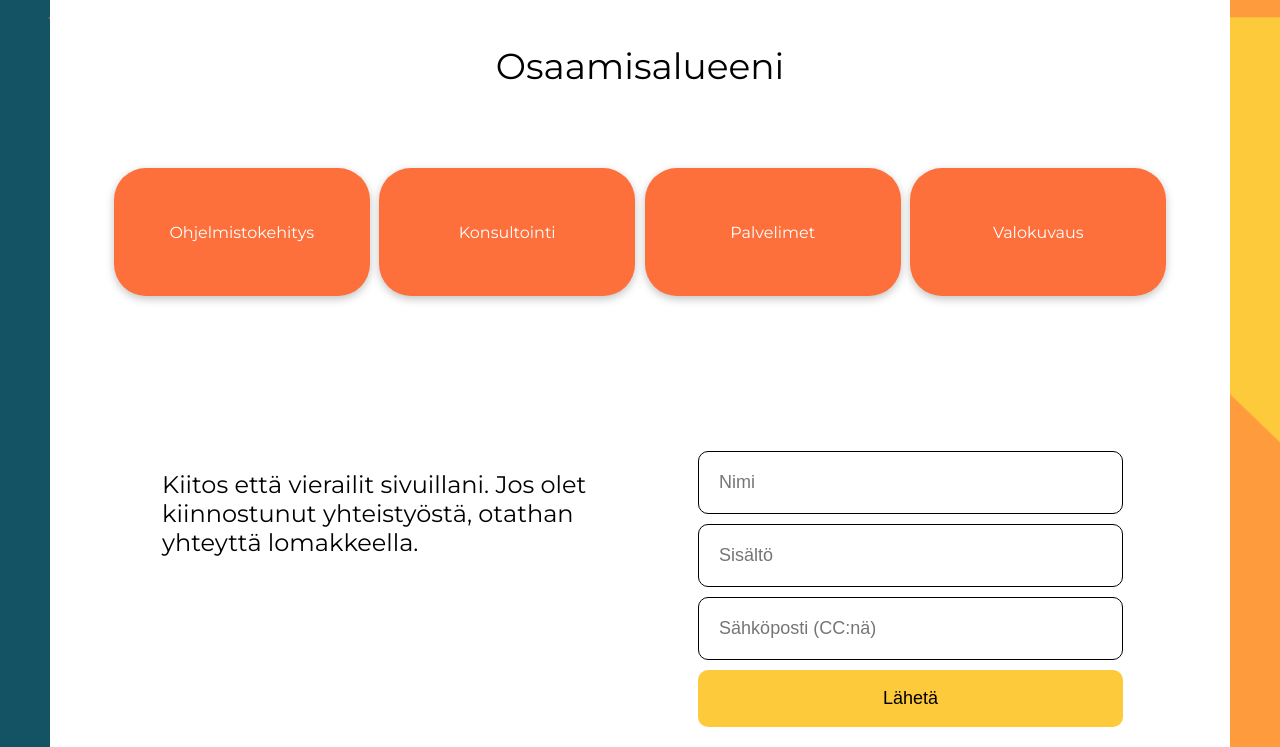
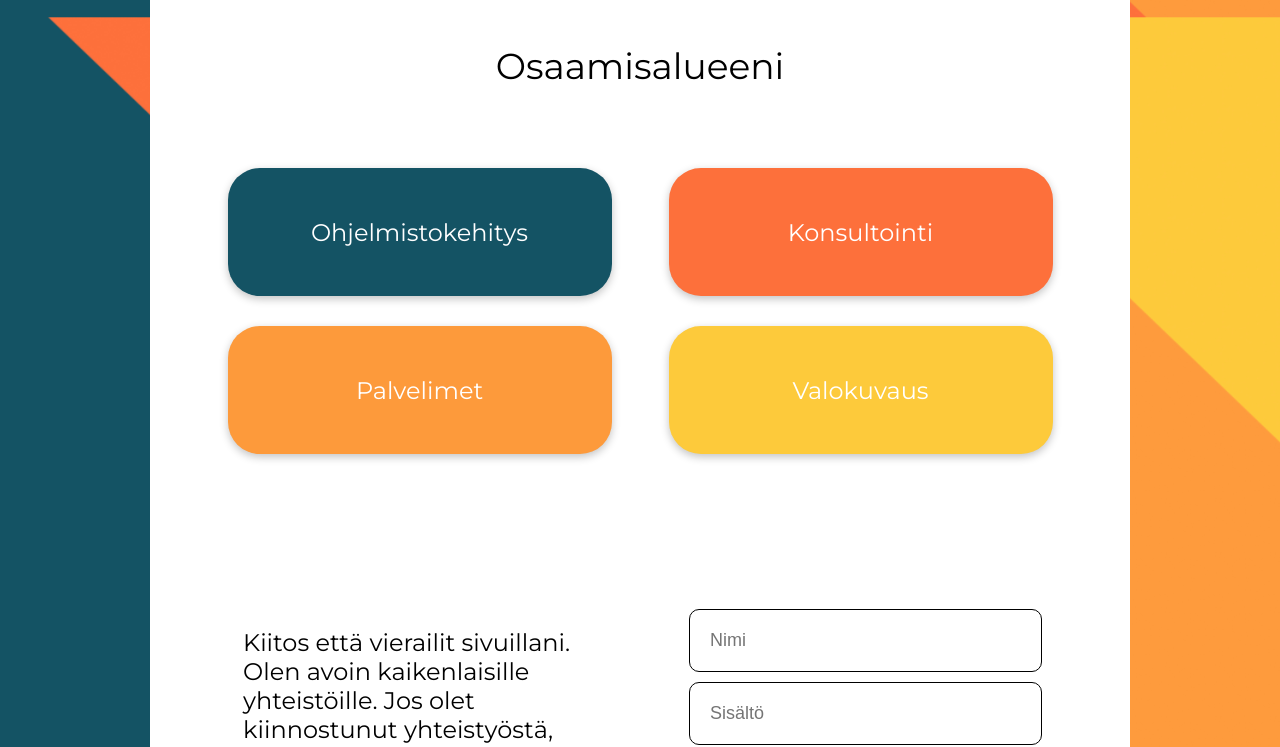
Before and after one commit to jviitamo/jubilant-octo-system, a Vue app: page / in a window 1280 px wide. Shown: the part 836-1583 px from the top of the page. Built offline with nearby package versions, Linux system fonts and the light colour scheme.

Commit message:
Improve css scalability

```diff
--- a/src/assets/localization/en.json
+++ b/src/assets/localization/en.json
@@ -12,7 +12,7 @@
         "photography": "Photography"
     },
     "footer": {
-        "goodbye-text": "Thank you for visiting my website. If you have any questions, please contact me with the form on the side!",
+        "goodbye-text": "Thank you for visiting my website. I am open to all kinds of collaborations. If you have any questions, please contact me with the form on the side. Eagerly waiting for your contact!",
         "name": "name",
         "content": "content",
         "email": "email (as CC)",
--- a/src/assets/localization/fi.json
+++ b/src/assets/localization/fi.json
@@ -12,7 +12,7 @@
         "photography": "Valokuvaus"
     },
     "footer": {
-        "goodbye-text": "Kiitos että vierailit sivuillani. Jos olet kiinnostunut yhteistyöstä, otathan yhteyttä lomakkeella.",
+        "goodbye-text": "Kiitos että vierailit sivuillani. Olen avoin kaikenlaisille yhteistöille. Jos olet kiinnostunut yhteistyöstä, otathan yhteyttä lomakkeella. Odotan innolla yhteydenottoasi!",
         "name": "Nimi",
         "content": "Sisältö",
         "email": "Sähköposti (CC:nä)",
--- a/src/components/CompetenceBall.vue
+++ b/src/components/CompetenceBall.vue
@@ -1,5 +1,5 @@
 <template>
-    <div class="ball" @click="showPopup()">
+    <div class="ball" :style="{backgroundColor: color}" @click="showPopup()">
       <p>{{ msg }}</p>
     </div>
     <div class="overlay-container" :style="[!this.Popup ? 'display: none' : '']">
@@ -16,6 +16,7 @@
 export default {
   name: 'CompetenceBall',
   props: {
+    color: String,
     msg: String
   },
   // state
@@ -37,9 +38,8 @@ export default {
 <style scoped>
     .ball {
         border-radius: 2em;
-        background-color: #FD703B;
         height: 10vw;
-        width: 20vw;
+        width: 30vw;
         text-align: center;
         color: white;
         display: flex;
@@ -50,6 +50,10 @@ export default {
     }
     .ball:hover {
         opacity: 0.7
+    }
+
+    .ball > p {
+      font-size: 24px;
     }
     .overlay-container {
         position: fixed;
@@ -103,6 +107,9 @@ export default {
           width: 80%;
           height: 70px;
       }
+      .ball > p {
+        font-size: 16px;
+      }
     }
 
 </style>
--- a/src/components/Competences.vue
+++ b/src/components/Competences.vue
@@ -3,7 +3,7 @@
      <div class="competences-container">
         <p>{{ a('content', 'competences', lang) }}</p>
         <section class="competences">
-            <CompetenceBall :msg="a('content', 'software', lang)">
+            <CompetenceBall :msg="a('content', 'software', lang)" color="#145364">
                 <div class="ballcontent">
                     <div class="description-text">
                         <p>I have been studying information networks, which is heavily focused around software development. In addition, my own interests have been moving myself towards programming.</p>
@@ -19,7 +19,7 @@
                     </div>
                 </div>
             </CompetenceBall>
-            <CompetenceBall :msg="a('content', 'consulting', lang)">
+            <CompetenceBall :msg="a('content', 'consulting', lang)" color="#FD703B">
                 <div class="ballcontent">
                     <div class="description-text">
                         <p>I have been studying information networks, which is heavily focused around software development. In addition, my own interests have been moving myself towards programming.</p>
@@ -35,7 +35,7 @@
                     </div>
                 </div>
             </CompetenceBall>
-            <CompetenceBall :msg="a('content', 'servers', lang)">
+            <CompetenceBall :msg="a('content', 'servers', lang)" color="#fd9a3b">
                 <div class="ballcontent">
                     <div class="description-text">
                         <p>I have been studying information networks, which is heavily focused around software development. In addition, my own interests have been moving myself towards programming.</p>
@@ -51,7 +51,7 @@
                     </div>
                 </div>
             </CompetenceBall>
-            <CompetenceBall :msg="a('content', 'photography', lang)">
+            <CompetenceBall :msg="a('content', 'photography', lang)" color="#FDCA3B">
                 <div class="ballcontent">
                     <div class="description-text">
                         <p>I have been studying information networks, which is heavily focused around software development. In addition, my own interests have been moving myself towards programming.</p>
@@ -119,7 +119,7 @@ export default {
         display: flex;
         flex-direction: column;
         align-items: center;
-        margin: 0 50px;
+        margin: 0 150px;
         justify-content: space-around;
         height: 100%;
     }
@@ -133,6 +133,7 @@ export default {
         flex-direction: row;
         justify-content: space-around;
         width: 90%;
+        flex-wrap: wrap;
     }
     .ballcontent {
         display: flex;
@@ -177,7 +178,12 @@ export default {
           justify-content: space-between;
       }
     }
-    @media screen and (max-width: 450px) {
+    @media screen and (max-width: 1000px) {
+        .competences-container {
+            margin: 0 80px;
+        }
+    }
+    @media screen and (max-width: 650px) {
         .competences-container {
             margin: 0 10px;
         }
--- a/src/components/FooterContainer.vue
+++ b/src/components/FooterContainer.vue
@@ -72,7 +72,7 @@ export default {
 <style scoped>
     .footer {
         font-size: 24px;
-        margin: 0 50px;
+        margin: 0 150px;
         background-color: white;
         font-family: "Montserrat";
     }
@@ -116,6 +116,12 @@ export default {
         border: 1px solid black;
     }
 
+    @media screen and (max-width: 1000px) {
+        .footer {
+            margin: 0 80px;
+        }
+    }
+
     @media screen and (max-width: 800px) {
         .footer-container {
             flex-direction: column;
@@ -141,7 +147,7 @@ export default {
             font-size: 18px;
         }
     }
-    @media screen and (max-width: 450px) {
+    @media screen and (max-width: 650px) {
         .footer {
             margin: 0 10px;
         }
--- a/src/components/Header.vue
+++ b/src/components/Header.vue
@@ -74,7 +74,7 @@ export default {
         display: flex;
         flex-direction: row;
         padding: 30px 70px;
-        margin: 0 50px;
+        margin: 0 150px;
         align-items: center;
         justify-content: space-around;
     }
@@ -134,6 +134,12 @@ export default {
          }
      }
 
+     @media screen and (max-width: 1000px) {
+        .navcontent {
+            margin: 0 80px;
+        }
+    }
+
     @media screen and (max-width: 715px) {
         .navcontent {
             flex-direction: column;
@@ -146,7 +152,7 @@ export default {
             height: 35vh
         }
     }
-    @media screen and (max-width: 450px) {
+    @media screen and (max-width: 650px) {
         .navcontent {
             margin: 0 10px;
         }
```
